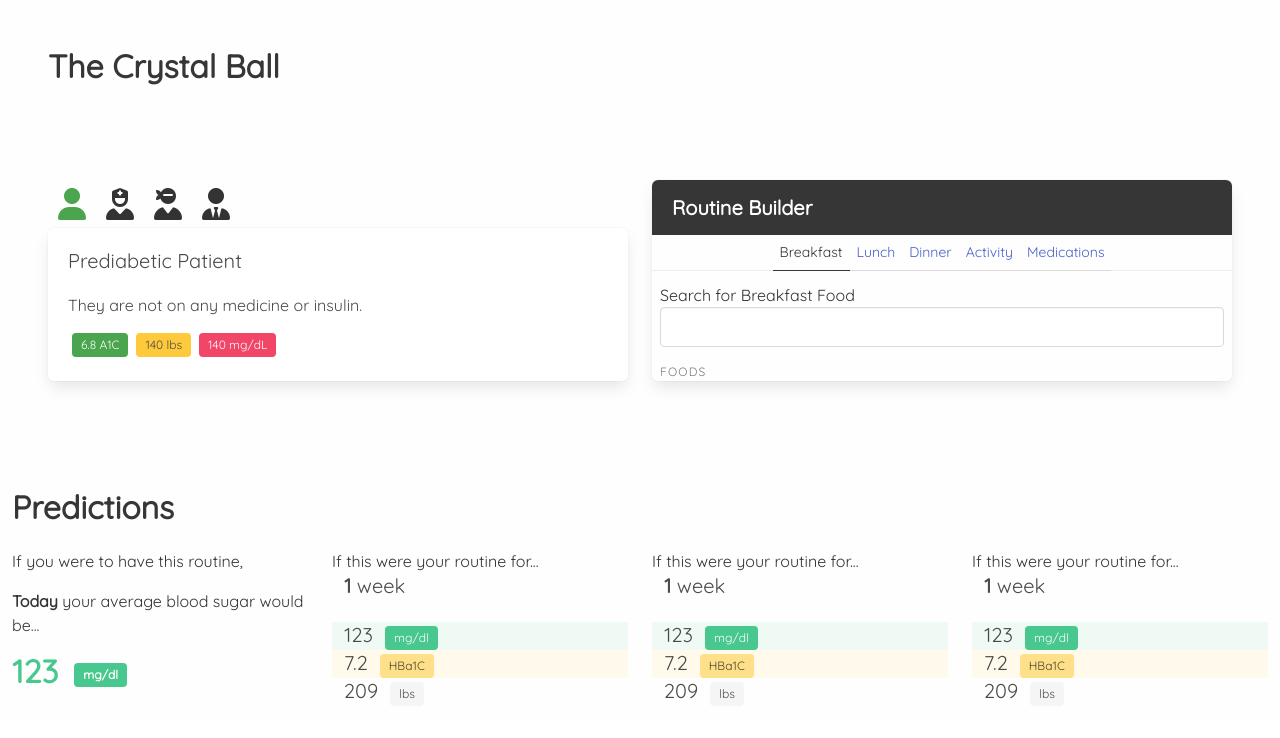
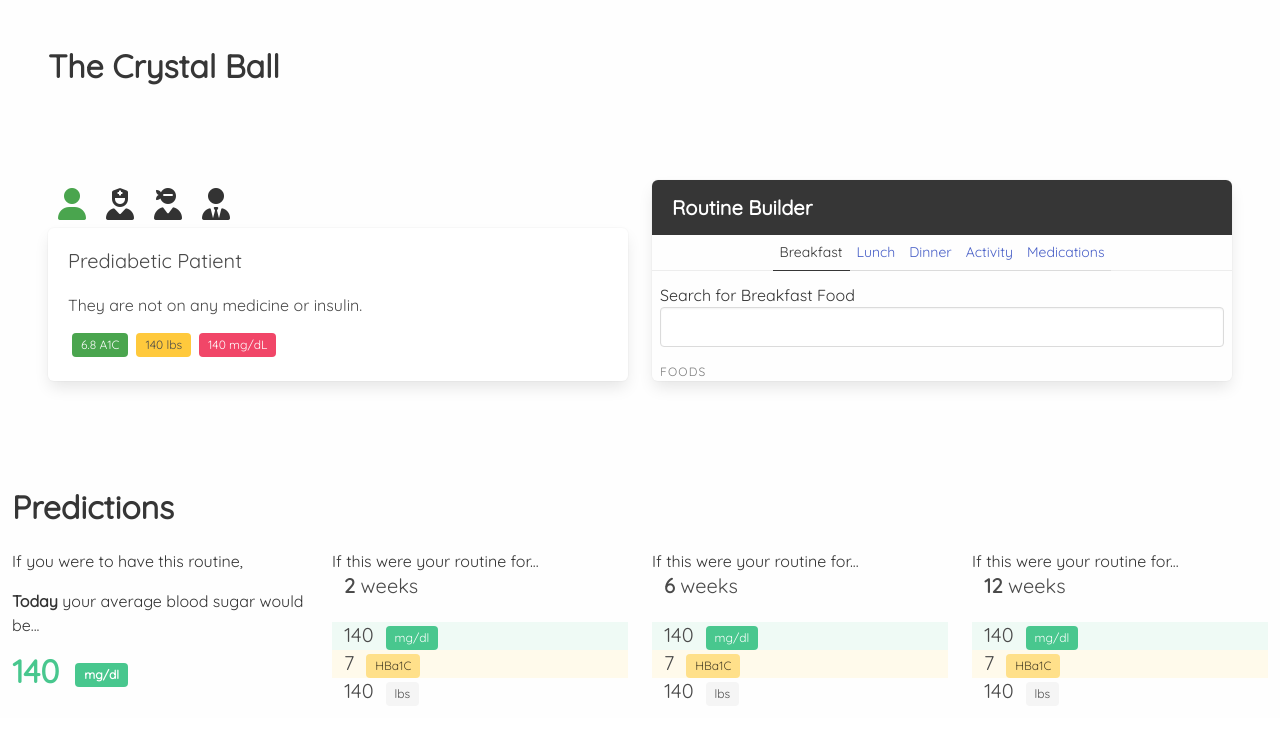
Before and after one commit to SaalikLok/glucose-trail-crystal-ball, a React (Vite) app: page /app in a window 1280 px wide. Shown: the top 738 px of the page. Built offline with nearby package versions, Linux system fonts and the light colour scheme.

Commit message:
fake calculations updating ui

```diff
--- a/src/components/crystal-ball-app/Calculator/Calculator.tsx
+++ b/src/components/crystal-ball-app/Calculator/Calculator.tsx
@@ -1,23 +1,40 @@
 import React from "react";
 import TodayCalculation from "./TodayCalculationTile";
 import FutureCalculationTile from "./FutureCalculationTile";
+import { useAppSelector } from "../../app/hooks";
+import { selectCurrentPatient } from "../PatientPicker/patientSlice";
+import { selectMeals } from "../RoutineBuilder/Meals/mealsSlice";
+import { selectActivitiesState } from "../RoutineBuilder/Activity/activitySlice";
+import { selectMedicationsState } from "../RoutineBuilder/Medication/medicationsSlice";
+import { calculatePredictionValues, calculateTodayAvgBloodSugar } from "../../../data/calculations";
 
 const Calculator = () => {
+  /**
+   * Pull in current state of patient and routine here and perform calculations.
+   * Pass appropriate values down to calculations that read from it.
+   */
+  const patient = useAppSelector(selectCurrentPatient)
+  const meals = useAppSelector(selectMeals)
+  const activity = useAppSelector(selectActivitiesState)
+  const medication = useAppSelector(selectMedicationsState)
+
+  const todayAvgBloodSugar = calculateTodayAvgBloodSugar(patient, meals, activity, medication)
+
   return (
     <div className="column">
       <p className="title">Predictions</p>
       <div className="columns">
         <div className="column">
-          <TodayCalculation />
+          <TodayCalculation bloodSugar={todayAvgBloodSugar}/>
         </div>
         <div className="column">
-          <FutureCalculationTile />
+          <FutureCalculationTile calculation={calculatePredictionValues(patient, meals, activity, medication, 2)} weeks={2} />
         </div>
         <div className="column">
-          <FutureCalculationTile />
+          <FutureCalculationTile calculation={calculatePredictionValues(patient, meals, activity, medication, 6)} weeks={6} />
         </div>
         <div className="column">
-          <FutureCalculationTile />
+          <FutureCalculationTile calculation={calculatePredictionValues(patient, meals, activity, medication, 12)} weeks={12} />
         </div>
       </div>
     </div>
--- a/src/components/crystal-ball-app/Calculator/FutureCalculationTile.tsx
+++ b/src/components/crystal-ball-app/Calculator/FutureCalculationTile.tsx
@@ -1,22 +1,33 @@
 import React from "react";
 
-const FutureCalculationTile = () => {
+type FutureCalculation = {
+  averageBloodSugar: number,
+  hba1c: number,
+  weight: number
+}
+
+type Props = {
+  calculation: FutureCalculation,
+  weeks: number
+}
+
+const FutureCalculationTile: React.FC<Props> = ({ calculation, weeks }) => {
   return (
     <div>
       <p>If this were your routine for...</p>
       <p className="subtitle pl-3">
-        <b>1</b> week
+        <b>{weeks}</b> weeks
       </p>
       <p className="has-background-success-light pl-3">
-        <span className="subtitle">123</span>
+        <span className="subtitle">{Math.round(calculation.averageBloodSugar)}</span>
         <span className="tag is-success ml-3">mg/dl</span>
       </p>
       <p className="has-background-warning-light pl-3">
-        <span className="subtitle">7.2</span>
+        <span className="subtitle">{Math.round(calculation.hba1c)}</span>
         <span className="tag is-warning ml-3">HBa1C</span>
       </p>
       <p className="pl-3">
-        <span className="subtitle">209</span>
+        <span className="subtitle">{Math.round(calculation.weight)}</span>
         <span className="tag ml-3">lbs</span>
       </p>
     </div>
--- a/src/components/crystal-ball-app/Calculator/TodayCalculationTile.tsx
+++ b/src/components/crystal-ball-app/Calculator/TodayCalculationTile.tsx
@@ -1,14 +1,42 @@
 import React from "react";
 
-const TodayCalculation = () => {
+type Props = {
+  bloodSugar: number;
+};
+
+const TodayCalculation: React.FC<Props> = ({ bloodSugar }: Props) => {
+  const renderBloodSugar = () => {
+    if (bloodSugar < 150) {
+      return (
+        <p className="title has-text-success">
+          {Math.round(bloodSugar)}
+          <span className="tag is-success ml-4">mg/dl</span>
+        </p>
+      );
+    } else if (bloodSugar >= 150 && bloodSugar <= 200) {
+      return (
+        <p className="title has-text-warning">
+          {Math.round(bloodSugar)}
+          <span className="tag is-warning ml-4">mg/dl</span>
+        </p>
+      );
+    } else {
+      return (
+        <p className="title has-text-danger">
+          {Math.round(bloodSugar)}
+          <span className="tag is-danger ml-4">mg/dl</span>
+        </p>
+      );
+    }
+  };
+
   return (
     <div className="content">
       <p>If you were to have this routine,</p>
       <p>
         <b>Today</b> your average blood sugar would be...
       </p>
-      <p className="title has-text-success">123
-      <span className="tag is-success ml-4">mg/dl</span></p>
+      {renderBloodSugar()}
     </div>
   );
 };
--- a/src/components/crystal-ball-app/RoutineBuilder/Meals/mealsSlice.ts
+++ b/src/components/crystal-ball-app/RoutineBuilder/Meals/mealsSlice.ts
@@ -7,7 +7,7 @@ type Meal = {
   foods: FoodData[];
 };
 
-type MealsState = {
+export type MealsState = {
   meals: Meal[];
 };
 
--- /dev/null
+++ b/src/data/calculations.ts
@@ -0,0 +1,84 @@
+import { MealsState } from "../components/crystal-ball-app/RoutineBuilder/Meals/mealsSlice";
+import { ActivityData } from "./activities";
+import { MedicationData } from "./medications";
+import { PatientData } from "./patients";
+
+export const calculateTodayAvgBloodSugar = (
+  patient: PatientData,
+  meals: MealsState,
+  activity: ActivityData[],
+  medications: MedicationData[]
+) => {
+  let avgBloodSugar = patient.avgBloodSugar;
+
+  // fake meal calculation
+  let totalMealCalories = 0;
+  meals.meals.forEach((meal) => {
+    meal.foods.forEach((food) => {
+      totalMealCalories += food.calories * food.quantity;
+    });
+  });
+  avgBloodSugar += totalMealCalories / 5;
+
+  // fake exercise calculation
+  let caloriesBurned = 0;
+  activity.forEach((activity) => {
+    caloriesBurned +=
+      activity.duration *
+      ((activity.met * 3.5 * (patient.weight * 0.45359237)) / 200);
+  });
+  avgBloodSugar -= caloriesBurned / 10;
+
+  // fake medication calculation
+  medications.forEach((med) => {
+    avgBloodSugar -= med.timesTaken * 5;
+  });
+
+  return avgBloodSugar;
+};
+
+
+export const calculatePredictionValues = (
+  patient: PatientData,
+  meals: MealsState,
+  activity: ActivityData[],
+  medications: MedicationData[],
+  weeks: number
+) => {
+  const days = weeks * 7
+
+  let avgBloodSugar = patient.avgBloodSugar;
+  let hba1c = patient.hba1c;
+  let weight = patient.weight;
+
+  // fake meal calculation
+  let totalMealCalories = 0;
+  meals.meals.forEach((meal) => {
+    meal.foods.forEach((food) => {
+      totalMealCalories += food.calories * food.quantity;
+    });
+  });
+  avgBloodSugar += (totalMealCalories / 5 * days)/weeks;
+  weight += totalMealCalories/3500
+
+  // fake exercise calculation
+  let caloriesBurned = 0;
+  activity.forEach((activity) => {
+    caloriesBurned +=
+      activity.duration *
+      ((activity.met * 3.5 * (patient.weight * 0.45359237)) / 200);
+  });
+  avgBloodSugar -= caloriesBurned / 10 * weeks;
+  weight -= caloriesBurned/3500
+
+  // fake medication calculation
+  medications.forEach((med) => {
+    avgBloodSugar -= med.timesTaken * 5;
+  });
+
+  return {
+    averageBloodSugar: avgBloodSugar,
+    hba1c: (46.7 + avgBloodSugar) / 28.7,
+    weight: weight
+  };
+};
```
